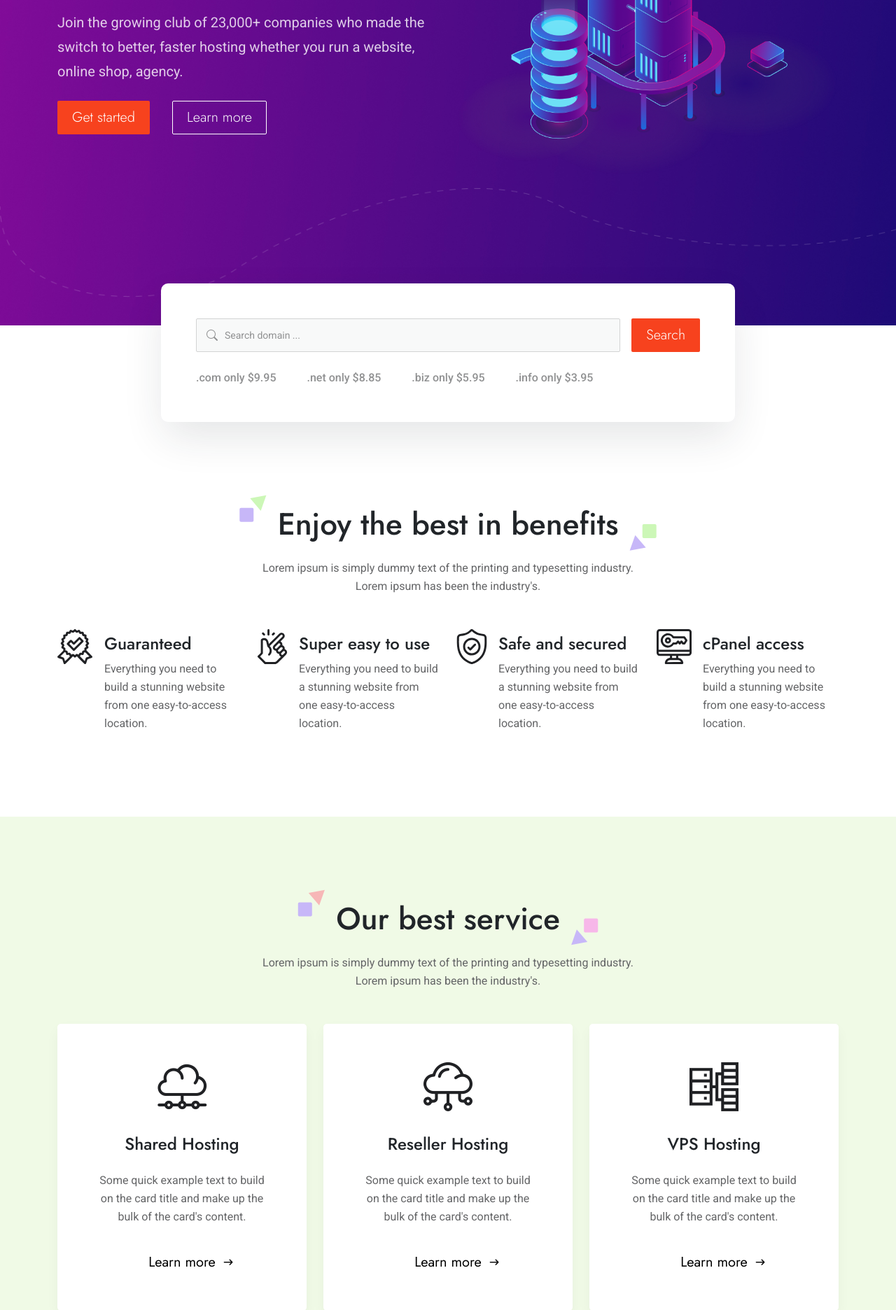
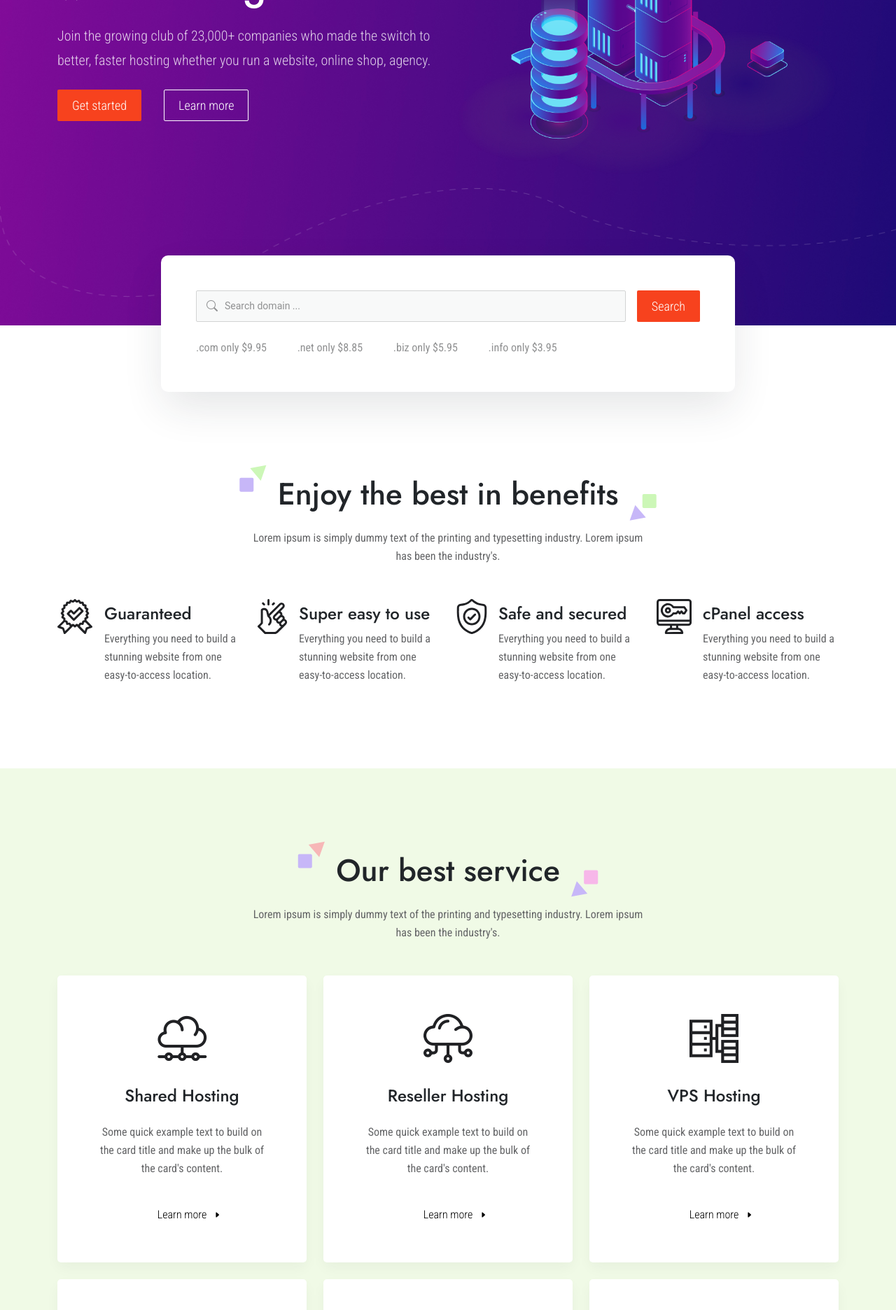
Before and after one commit to imation82/hoston-premium, a PHP site: page / in a window 1280 px wide. Shown: the part 386-2258 px from the top of the page at 70% size. Run offline with PHP 8.4, Linux system fonts and the light colour scheme; some web fonts are replaced.

Commit message:
Updated - Font family

```diff
--- a/assets/css/custom.css
+++ b/assets/css/custom.css
@@ -1,7 +1,7 @@
-@import url("https://fonts.googleapis.com/css2?family=Roboto:ital,wght@0,400;0,500;0,700;1,400;1,500&display=swap");
 @import url("https://fonts.googleapis.com/css2?family=Jost:wght@200;300;400;500&display=swap");
+@import url("https://fonts.googleapis.com/css2?family=Roboto+Condensed:wght@300;400&display=swap");
 body {
-  font-family: "Roboto";
+  font-family: "Roboto Condensed";
   font-size: 16px;
   font-weight: 400;
   line-height: 26px;
@@ -125,8 +125,8 @@ section {
 }
 
 .btn, .btn-hoston-primary, .btn-hoston-outline {
-  font-family: "Jost";
-  font-size: 20px;
+  font-family: "Roboto Condensed";
+  font-size: 18px;
   font-weight: 300;
   color: #FFFFFF;
   padding: 8px 20px;
@@ -161,9 +161,9 @@ section {
 }
 
 .btn-hoston-link {
-  font-family: "Jost";
-  font-size: 20px;
-  font-weight: 400;
+  font-family: "Roboto Condensed";
+  font-size: 16px;
+  font-weight: 300;
   line-height: 22px;
   color: #000000;
   position: relative;
@@ -172,12 +172,12 @@ section {
 }
 
 .btn-hoston-link::before {
-  content: "\F138";
+  content: "\F231";
   font-family: 'bootstrap-icons';
   position: absolute;
-  font-size: 14px;
-  right: -25px;
-  font-weight: 600;
+  font-size: 10px;
+  right: -20px;
+  font-weight: 400;
 }
 
 .header {
@@ -195,7 +195,7 @@ section {
 .header__content p {
   color: #FFFFFF;
   opacity: 0.8;
-  font-family: "Roboto";
+  font-family: "Roboto Condensed";
   font-size: 20px;
   font-weight: 300;
   line-height: 35px;
@@ -206,7 +206,7 @@ section {
   background-color: #FFFFFF;
   padding: 50px;
   border-radius: 10px;
-  margin-top: -60px;
+  margin-top: -100px;
   -webkit-box-shadow: 0px 25px 60px -5px rgba(33, 40, 51, 0.12);
           box-shadow: 0px 25px 60px -5px rgba(33, 40, 51, 0.12);
   margin-left: auto;
@@ -227,7 +227,7 @@ section {
   border: 1px solid #D2D3D3;
   padding: 10px 10px 10px 40px;
   border-radius: 2px;
-  height: 48px;
+  height: 45px;
 }
 
 .search__input:focus {
@@ -249,41 +249,44 @@ section {
   background-color: #F0FAE6;
 }
 
-.service-block {
+.services__block {
   background: #FFFFFF;
   padding: 55px;
-  margin-bottom: 30px;
   border-radius: 5px;
   -webkit-box-shadow: 0px 8px 20px -2px rgba(33, 40, 51, 0.05);
           box-shadow: 0px 8px 20px -2px rgba(33, 40, 51, 0.05);
 }
 
-.service-block:hover {
+.services__block:hover {
   background: linear-gradient(93.88deg, #870C9B -1.94%, #1A0B75 79.12%);
   color: #FFFFFF;
 }
 
-.service-block:hover i,
-.service-block:hover p {
+.services__block:hover i,
+.services__block:hover p {
   color: #FFFFFF;
 }
 
-.service-block:hover .service-block-btn a {
+.services__block i {
+  font-size: 70px;
+  color: #202124;
+}
+
+.services__block--btn {
+  margin-top: 40px;
+}
+
+.services__block--btn a:hover {
+  color: #FFFFFF;
+}
+
+.services__block:hover .services__block--btn a {
   color: #FFFFFF;
   text-decoration: underline;
 }
 
-.service-block i {
-  font-size: 70px;
-  color: #202124;
-}
-
-.service-block .service-block-btn {
-  margin-top: 40px;
-}
-
-.service-block .service-block-btn a:hover {
-  color: #FFFFFF;
+.support {
+  background-color: #F0FAE6;
 }
 
 @media (min-width: 320px) and (max-width: 767px) {
@@ -310,10 +313,15 @@ section {
     padding-top: 50px;
     padding-bottom: 50px;
   }
+  h2 {
+    font-size: 25px;
+    font-weight: 500;
+    line-height: 35px;
+  }
   .section__style--1 h2 {
     font-size: 25px;
     font-weight: 500;
-    line-height: 40px;
+    line-height: 35px;
   }
   .section__style--1 h2::before, .section__style--1 h2::after {
     display: none;
@@ -321,7 +329,7 @@ section {
   .section__style--2 h2 {
     font-size: 25px;
     font-weight: 500;
-    line-height: 40px;
+    line-height: 35px;
   }
   .section__style--2 h2::before, .section__style--2 h2::after {
     display: none;
--- a/assets/css/custom.scss
+++ b/assets/css/custom.scss
@@ -1,12 +1,12 @@
-@import url('https://fonts.googleapis.com/css2?family=Roboto:ital,wght@0,400;0,500;0,700;1,400;1,500&display=swap');
 @import url('https://fonts.googleapis.com/css2?family=Jost:wght@200;300;400;500&display=swap');
+@import url('https://fonts.googleapis.com/css2?family=Roboto+Condensed:wght@300;400&display=swap');
 @import "color";
 @import "mixin";
 
 // Body
 
 body {
-    @include fontStyle('Roboto', 16px, 400, 26px);
+    @include fontStyle('Roboto Condensed', 16px, 400, 26px);
     margin: 0;
     padding: 0;
 }
@@ -109,7 +109,7 @@ section {
 // Custom buttons
 
 .btn {
-    @include fontStyle('Jost', 20px, 300, null);
+    @include fontStyle('Roboto Condensed', 18px, 300, null);
     color: $white;
     padding: 8px 20px;
     border-radius: 2px;
@@ -149,7 +149,7 @@ section {
 }
 
 .btn-hoston-link {
-    @include fontStyle('Jost', 20px, 400, 22px);
+    @include fontStyle('Roboto Condensed', 16px, 300, 22px);
     color: $black;
     position: relative;
     display: inline-block;
@@ -157,12 +157,12 @@ section {
 }
 
 .btn-hoston-link::before {
-    content: "\F138";
+    content: "\F231";
     font-family: 'bootstrap-icons';
     position: absolute;
-    font-size: 14px;
-    right: -25px;
-    font-weight: 600;
+    font-size: 10px;
+    right: -20px;
+    font-weight: 400;
 }
 
 // Header
@@ -181,7 +181,7 @@ section {
         p {
             color: $white;
             opacity: 0.8;
-            @include fontStyle('Roboto', 20px, 300, 35px);
+            @include fontStyle('Roboto Condensed', 20px, 300, 35px);
         }
     }
 }
@@ -193,7 +193,7 @@ section {
     background-color: $white;
     padding: 50px;
     border-radius: 10px;
-    margin-top: -60px;
+    margin-top: -100px;
     box-shadow: 0px 25px 60px -5px rgba(33,40,51,0.12);
     margin-left: auto;
     margin-right: auto;
@@ -210,7 +210,7 @@ section {
         border: 1px solid $black-100;
         padding: 10px 10px 10px 40px;
         border-radius: 2px;
-        height: 48px;
+        height: 45px;
         &:focus {
             box-shadow: none;
             border: 1px solid $black-100;
@@ -234,12 +234,9 @@ section {
 
 .services {
     background-color: $background-02;
-}
-
-.service-block {
+    &__block {
         background: $white;
         padding: 55px;
-    margin-bottom: 30px;
         border-radius: 5px;
         box-shadow: 0px 8px 20px -2px rgba(33, 40, 51, 0.05);
 
@@ -247,29 +244,31 @@ section {
             background: linear-gradient(93.88deg, #870C9B -1.94%, #1A0B75 79.12%);
             color: $white;;
         }
-
         &:hover i,
         &:hover p {
             color: $white;
         }
-
-    &:hover .service-block-btn a {
-        color: $white;
-        text-decoration: underline;
-    }
-
         i {
             font-size: 70px;
             color: $black-900;
         }
-
-    .service-block-btn {
+        &--btn {
             margin-top: 40px;
             a:hover {
                 color: $white;
             }
         }
+        &:hover .services__block--btn a {
+            color: $white;
+            text-decoration: underline;
+        }
+    }
+}
 
+// Support
+
+.support {
+    background-color: $background-02;
 }
 
 // Media queries
@@ -298,9 +297,12 @@ section {
         padding-top: 50px;
         padding-bottom: 50px;
     }
+    h2 {
+        @include fontStyle(null, 25px, 500, 35px);
+    }
     .section__style--1 {
         h2 {
-            @include fontStyle(null, 25px, 500, 40px);
+            @include fontStyle(null, 25px, 500, 35px);
             &::before,
             &::after {
                 display: none;
@@ -309,7 +311,7 @@ section {
     }
     .section__style--2 {
         h2 {
-            @include fontStyle(null, 25px, 500, 40px);
+            @include fontStyle(null, 25px, 500, 35px);
             &::before,
             &::after {
                 display: none;
--- a/index.html
+++ b/index.html
@@ -77,7 +77,7 @@
                         <h2 class="mb-4">
                             <span class="section__dot d-inline-block d-md-none">..</span>Enjoy the best in benefits
                         </h2>
-                        <div class="sub-title mx-auto">
+                        <div class="sub-title mx-auto mb-5">
                             <p>Lorem ipsum is simply dummy text of the printing and typesetting industry. Lorem ipsum has been the industry's.</p>
                         </div>
                     </div>
@@ -85,7 +85,7 @@
             </div>
         </div>
         <div class="container">
-            <div class="row pt-5">
+            <div class="row">
                 <div class="col-xl-3 col-lg-6 col-md-6">
                     <div class="mb-4 mb-xl-0">
                         <div class="d-flex align-items-baseline">
@@ -152,7 +152,7 @@
                         <h2 class="mb-4">
                             <span class="section__dot d-inline-block d-md-none">..</span>Our best service
                         </h2>
-                        <div class="sub-title mx-auto">
+                        <div class="sub-title mx-auto mb-5">
                             <p>Lorem ipsum is simply dummy text of the printing and typesetting industry. Lorem ipsum has been the industry's.</p>
                         </div>
                     </div>
@@ -160,63 +160,63 @@
             </div>
         </div>
         <div class="container">
-            <div class="row pt-5">
+            <div class="row g-4">
                 <div class="col-lg-4">
-                    <div class="service-block text-center">
+                    <div class="services__block text-center">
                         <i class="icon-shared"></i>
                         <h4 class="my-4">Shared Hosting</h4>
                         <p>Some quick example text to build on the card title and make up the bulk of the card's content.</p>
-                        <div class="service-block-btn">
+                        <div class="services__block--btn">
                             <a href="#" class="btn-hoston-link">Learn more</a>
                         </div>
                     </div>
                 </div>
                 <div class="col-lg-4">
-                    <div class="service-block text-center">
+                    <div class="services__block text-center">
                         <i class="icon-reseller"></i>
                         <h4 class="my-4">Reseller Hosting</h4>
                         <p>Some quick example text to build on the card title and make up the bulk of the card's content.</p>
-                        <div class="service-block-btn">
+                        <div class="services__block--btn">
                             <a href="#" class="btn-hoston-link">Learn more</a>
                         </div>
                     </div>
                 </div>
                 <div class="col-lg-4">
-                    <div class="service-block text-center">
+                    <div class="services__block text-center">
                         <i class="icon-vps"></i>
                         <h4 class="my-4">VPS Hosting</h4>
                         <p>Some quick example text to build on the card title and make up the bulk of the card's content.</p>
-                        <div class="service-block-btn">
+                        <div class="services__block--btn">
                             <a href="#" class="btn-hoston-link">Learn more</a>
                         </div>
                     </div>
                 </div>
                 <div class="col-lg-4">
-                    <div class="service-block text-center">
+                    <div class="services__block text-center">
                         <i class="icon-cloud"></i>
                         <h4 class="my-4">Cloud Hosting</h4>
                         <p>Some quick example text to build on the card title and make up the bulk of the card's content.</p>
-                        <div class="service-block-btn">
+                        <div class="services__block--btn">
                             <a href="#" class="btn-hoston-link">Learn more</a>
                         </div>
                     </div>
                 </div>
                 <div class="col-lg-4">
-                    <div class="service-block text-center">
+                    <div class="services__block text-center">
                         <i class="icon-dedicated"></i>
                         <h4 class="my-4">Dedicated Hosting</h4>
                         <p>Some quick example text to build on the card title and make up the bulk of the card's content.</p>
-                        <div class="service-block-btn">
+                        <div class="services__block--btn">
                             <a href="#" class="btn-hoston-link">Learn more</a>
                         </div>
                     </div>
                 </div>
                 <div class="col-lg-4">
-                    <div class="service-block text-center">
+                    <div class="services__block text-center">
                         <i class="icon-domain"></i>
                         <h4 class="my-4">Domain Name</h4>
                         <p>Some quick example text to build on the card title and make up the bulk of the card's content.</p>
-                        <div class="service-block-btn">
+                        <div class="services__block--btn">
                             <a href="#" class="btn-hoston-link">Learn more</a>
                         </div>
                     </div>
@@ -226,6 +226,76 @@
     </section>
     <!-- end: services -->
 
+    <!-- plan -->
+    <section class="plan">
+        <div class="container overflow-hidden">
+            <div class="row gx-5">
+                <div class="col-lg-5">
+                    <img src="assets/images/plan.jpg" class="img-fluid rounded d-block mx-auto" alt="Plan">
+                </div>
+                <div class="col-lg-7">
+                    <h2>Get fast and reliable cPanel hosting</h2>
+                    <p class="mt-3 mb-4">Each Linux plan includes:</p>
+                    <div class="accordion" id="plan">
+                        <div class="accordion-item">
+                            <h4 class="accordion-header" id="headingOne">
+                                <button type="button" class="accordion-button collapsed" data-bs-toggle="collapse"
+                                    data-bs-target="#plan01">What is web hosting?</button>
+                            </h4>
+                            <div id="plan01" class="accordion-collapse collapse" data-bs-parent="#plan">
+                                <div class="card-body">
+                                    <p>Lorem ipsum dolor sit amet elit, sed do tempor incididunt ut dolore magne aliqua.
+                                        Lorem ipsum sit amet, consectetur adipiscing elit.</p>
+                                </div>
+                            </div>
+                        </div>
+                        <div class="accordion-item">
+                            <h4 class="accordion-header" id="headingTwo">
+                                <button type="button" class="accordion-button collapsed" data-bs-toggle="collapse"
+                                    data-bs-target="#plan02">How do I buy a domain name?</button>
+                            </h4>
+                            <div id="plan02" class="accordion-collapse collapse" data-bs-parent="#plan">
+                                <div class="card-body">
+                                    <p>Lorem ipsum dolor sit amet elit, sed do tempor incididunt ut dolore magne aliqua.
+                                        Lorem ipsum sit amet, consectetur adipiscing elit.</p>
+                                </div>
+                            </div>
+                        </div>
+                        <div class="accordion-item">
+                            <h4 class="accordion-header" id="headingThree">
+                                <button type="button" class="accordion-button collapsed" data-bs-toggle="collapse"
+                                    data-bs-target="#plan03">How does web hosting service work?</button>
+                            </h4>
+                            <div id="plan03" class="accordion-collapse collapse" data-bs-parent="#plan">
+                                <div class="card-body">
+                                    <p>Lorem ipsum dolor sit amet elit, sed do tempor incididunt ut dolore magne aliqua.
+                                        Lorem ipsum sit amet, consectetur adipiscing elit.</p>
+                                </div>
+                            </div>
+                        </div>
+                    </div>
+                </div>
+            </div>
+        </div>
+    </section>
+    <!-- end: plan -->
+
+    <!-- support -->
+    <section class="support">
+        <div class="container overflow-hidden">
+            <div class="row gx-5">
+                <div class="col-lg-5">
+                    <h2>24/7 Support by WordPress experts</h2>
+                    <p class="mt-3 mb-4">We don't do tiered support. You'll get all the help and support you need from best-in-class support staff.</p>
+                </div>
+                <div class="col-lg-7">
+
+                </div>
+            </div>
+        </div>
+    </section>
+    <!-- end: support -->
+
     <!-- jQuery -->
     <script src="assets/js/jquery.min.js"></script>
     <!-- bootstrap bundle js -->
```
Also changed, not shown: assets/images/plan.jpg (added), 1 other file. Lines whose indentation alone changed are shown as unchanged.
